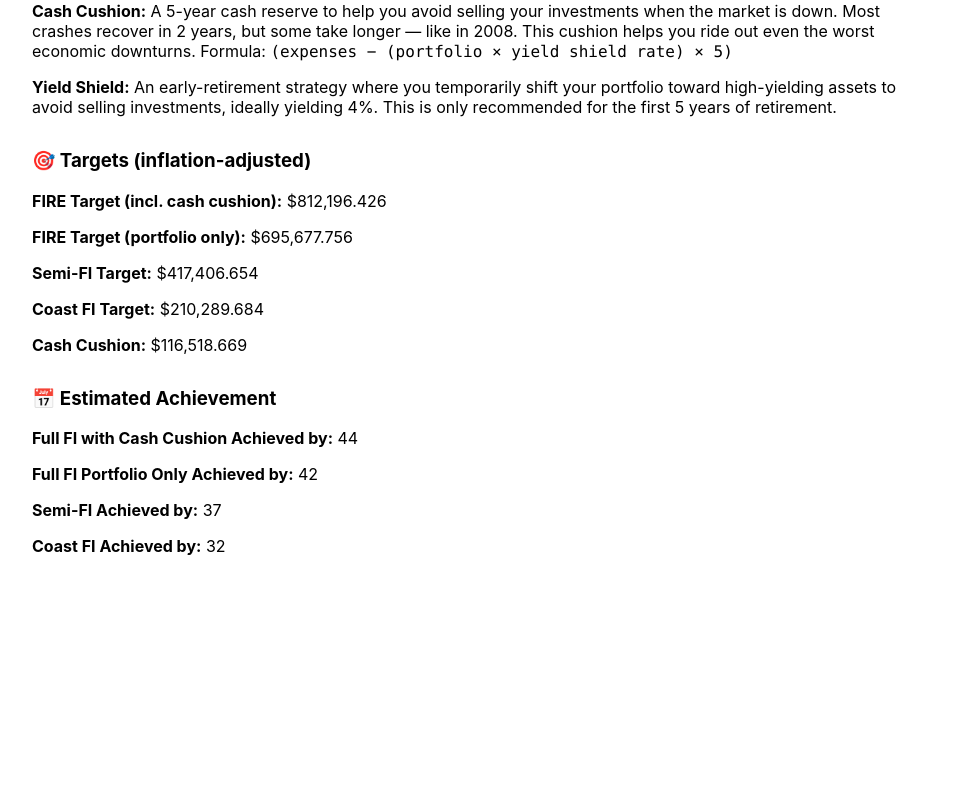
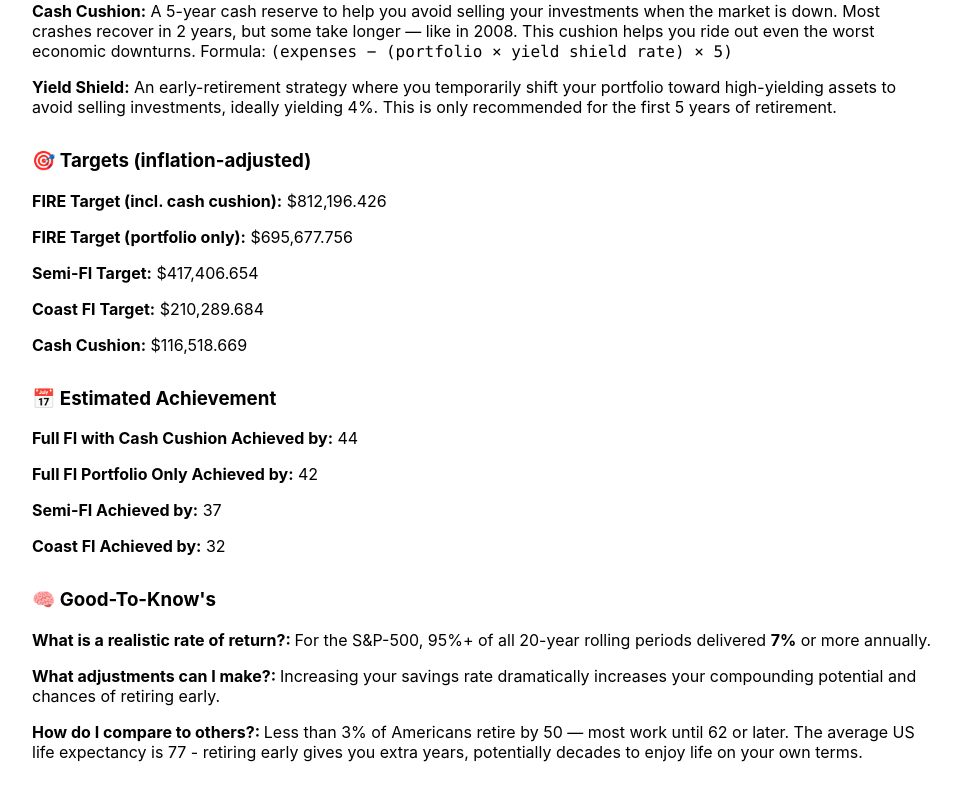
Before and after one commit to davidantao/fi-planner, a React (Create React App) app: page / in a window 1280 px wide. Shown: the part 1476-2276 px from the top of the page, without its empty margins (158-1119 px from the left). Before the commit the page ends 2080 px from the top, so only its background shows below. Built offline with nearby package versions, Linux system fonts and the light colour scheme.

Commit message:
Adding more text

```diff
--- a/src/App.js
+++ b/src/App.js
@@ -221,6 +221,11 @@ function App() {
   }</p>
         <p><strong>Semi-FI Achieved by:</strong> {semiFiData.finishedAt !== undefined ? inputs.age + semiFiData.finishedAt : 'Not within projection window'}</p>
         <p><strong>Coast FI Achieved by:</strong> {coastYear !== null ? coastYear : 'Not within projection window'}</p>
+
+        <h3 style={{ marginTop: '2rem' }}>🧠 Good-To-Know's</h3>
+        <p><strong>What is a realistic rate of return?: </strong>For the S&P-500, 95%+ of all 20-year rolling periods delivered <strong>7%</strong>  or more annually.</p>
+        <p><strong>What adjustments can I make?: </strong>Increasing your savings rate dramatically increases your compounding potential and chances of retiring early.</p>
+        <p><strong>How do I compare to others?: </strong>Less than 3% of Americans retire by 50 — most work until 62 or later. The average US life expectancy is 77 - retiring early gives you extra years, potentially decades to enjoy life on your own terms.</p>
       </div>
     </div>
   );
```
